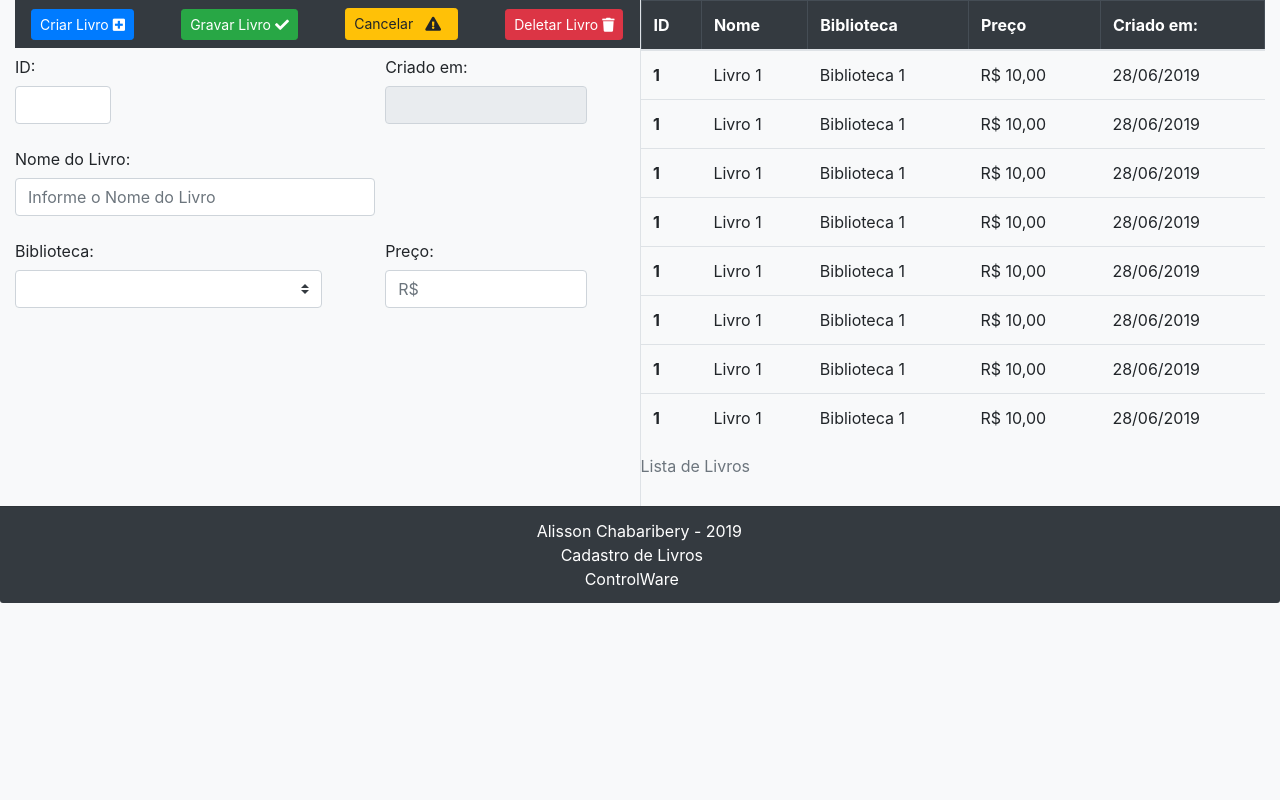
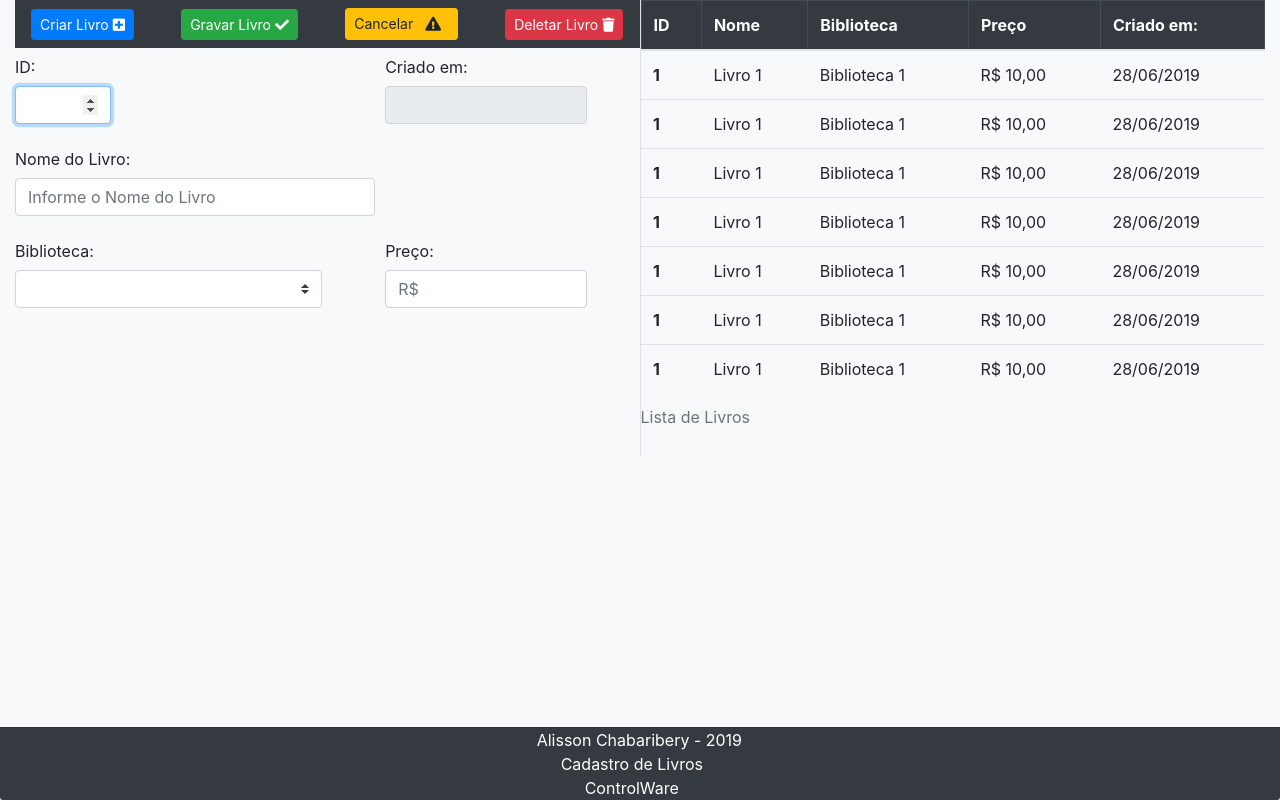
Before and after one commit to Chabarys/exercicios, a PHP site: page /livro in a window 1280 px wide. Run offline with PHP 8.4, Linux system fonts and the light colour scheme; style sheets or scripts are compiled from the project's sources.

Commit message:
continuação do layout e inicialização do JS

```diff
--- a/projeto_crud_bootstrap/def/head.php
+++ b/projeto_crud_bootstrap/def/head.php
@@ -4,3 +4,5 @@
 
 <!-- Componentes -->
 <link href="style/css/com/button.css" rel="stylesheet" type="text/css">
+<link href="style/css/com/body.css" rel="stylesheet" type="text/css">
+<link href="style/css/com/card-footer.css" rel="stylesheet" type="text/css">
--- a/projeto_crud_bootstrap/style/compileSass.php
+++ b/projeto_crud_bootstrap/style/compileSass.php
@@ -12,7 +12,9 @@ foreach($subdirs as $subdir){
             $input = "scss/{$subdir}/{$file}";
             $output = str_replace("scss", "css", $input);
             echo "{$input} > {$output}<br>";
-            exec("sass {$input} {$output}\n");
+			exec("sass {$input} {$output}\n");
+			flush();
+			ob_flush();
         }
     }
 }
--- /dev/null
+++ b/projeto_crud_bootstrap/style/css/com/body.css
@@ -0,0 +1,11 @@
+html {
+  height: 100%;
+}
+
+body {
+  min-height: 100%;
+  padding-bottom: 80px;
+  position: relative;
+}
+
+/*# sourceMappingURL=body.css.map */
--- /dev/null
+++ b/projeto_crud_bootstrap/style/css/com/card-footer.css
@@ -0,0 +1,7 @@
+.card-footer {
+  bottom: 0;
+  position: absolute;
+  width: 100%;
+}
+
+/*# sourceMappingURL=card-footer.css.map */
--- /dev/null
+++ b/projeto_crud_bootstrap/style/scss/com/body.scss
@@ -0,0 +1,9 @@
+html {
+	height: 100%;
+}
+
+body {
+	min-height: 100%;
+	padding-bottom: 80px;
+	position: relative;
+}
--- /dev/null
+++ b/projeto_crud_bootstrap/style/scss/com/card-footer.scss
@@ -0,0 +1,5 @@
+.card-footer {
+	bottom: 0;
+	position: absolute;
+	width: 100%;
+}
--- a/projeto_crud_bootstrap/view/livro.php
+++ b/projeto_crud_bootstrap/view/livro.php
@@ -5,7 +5,7 @@
 	<?php require("../def/head.php"); ?>
 	<title>Cadastro de Livros</title>
 	<script src="https://ajax.googleapis.com/ajax/libs/jquery/3.4.0/jquery.min.js"></script>
-
+	<script type="text/javascript" src="js/livro.js"></script>
 </head>
 
 <body class="bg-light">
@@ -123,20 +123,12 @@
 							<td>R$ 10,00</td>
 							<td>28/06/2019</td>
 						</tr>
-						<tr>
-							<th scope="row">1</th>
-							<td>Livro 1</td>
-							<td>Biblioteca 1</td>
-							<td>R$ 10,00</td>
-							<td>28/06/2019</td>
-						</tr>
-
 					</tbody>
 				</table>
 			</div>
 		</div>
 	</div>
-	<div class="card-footer text-muted bg-dark">
+	<div class="card-footer text-muted bg-dark py-0">
 		<div class="offset-md-5">
 			<span class="ml-md-0 text-white">Alisson Chabaribery - 2019</span><br>
 			<span class="ml-md-4 text-white">Cadastro de Livros</span><br>
```
Also changed, not shown: projeto_crud_bootstrap/js/livro.js (+40 -5 lines), 2 other files.
